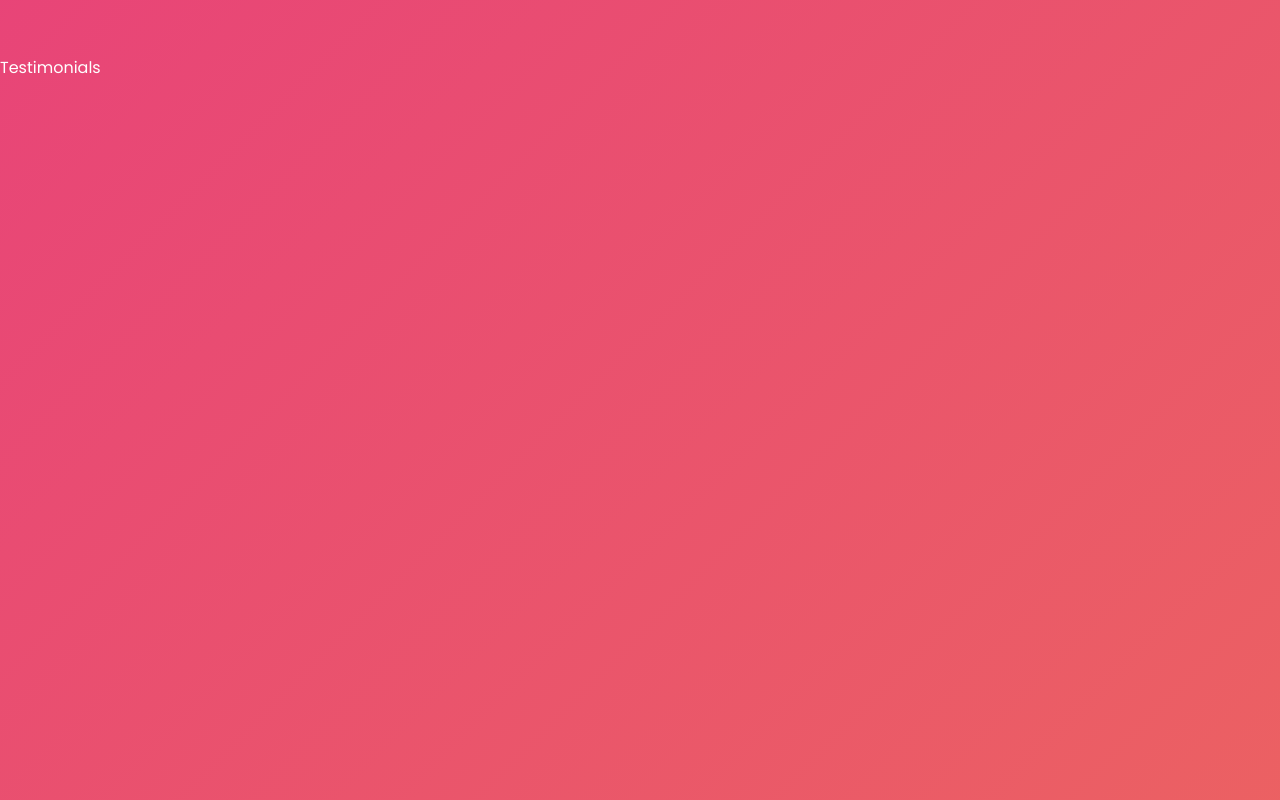
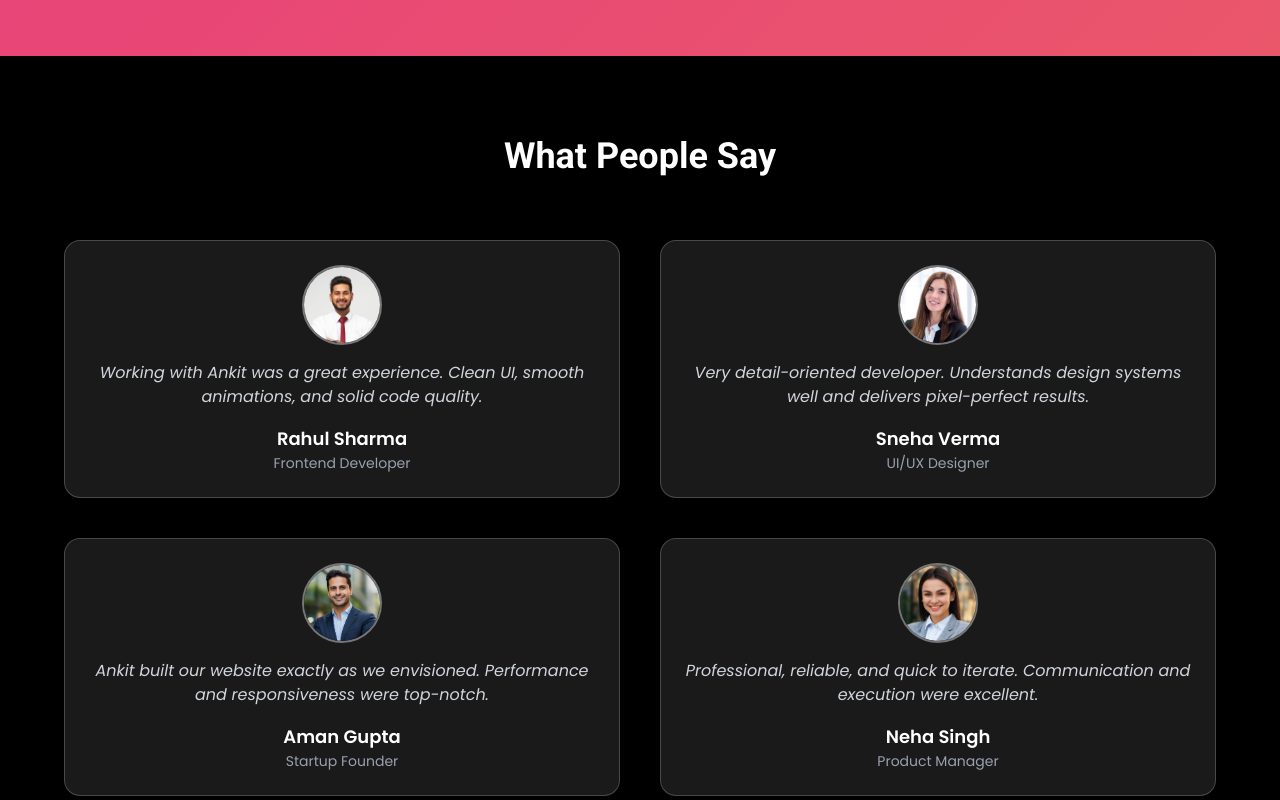
Before and after one commit to devankit07/My-Folio, a React (Vite) app: page / in a window 1280 px wide. Shown: the part 5000-5800 px from the top of the page. Built offline with nearby package versions, Linux system fonts and the light colour scheme.

Commit message:
testimonials done

```diff
--- a/src/sections/Testimonials.jsx
+++ b/src/sections/Testimonials.jsx
@@ -1,11 +1,80 @@
-import React from 'react'
+import m1 from "../assets/m1.png";
+import w1 from "../assets/w1.png";
+import m2 from "../assets/m2.png";
+import w2 from "../assets/w2.png";
+import { motion } from "framer-motion";
+
+const testimonials = [
+  {
+    name: "Rahul Sharma",
+    role: "Frontend Developer",
+    review:
+      "Working with Ankit was a great experience. Clean UI, smooth animations, and solid code quality.",
+    img: m1,
+  },
+  {
+    name: "Sneha Verma",
+    role: "UI/UX Designer",
+    review:
+      "Very detail-oriented developer. Understands design systems well and delivers pixel-perfect results.",
+    img: w1,
+  },
+  {
+    name: "Aman Gupta",
+    role: "Startup Founder",
+    review:
+      "Ankit built our website exactly as we envisioned. Performance and responsiveness were top-notch.",
+    img: m2,
+  },
+  {
+    name: "Neha Singh",
+    role: "Product Manager",
+    review:
+      "Professional, reliable, and quick to iterate. Communication and execution were excellent.",
+    img: w2,
+  },
+];
 
 const Testimonials = () => {
   return (
-    <div className='w-full h-screen'>
-      Testimonials
-    </div>
-  )
-}
+    <section
+      id="testimonials"
+      className="relative min-h-screen bg-black text-white flex flex-col items-center justify-between px-6 py-20"
+    >
+      <motion.h2
+        className="text-4xl font-bold mb-16"
+        initial={{ opacity: 0, y: -50 }}
+        whileInView={{ opacity: 1, y: 0 }}
+        transition={{ duration: 0.6 }}
+        viewport={{ once: true }}
+      >
+        What People Say
+      </motion.h2>
 
-export default Testimonials
+      <div className="grid grid-cols-1 sm:grid-cols-2 gap-10 max-w-6xl w-full">
+        {testimonials.map((t, i) => (
+          <motion.div
+            key={i}
+            initial={{ opacity: 0, y: -50 }}
+            whileInView={{ opacity: 1, y: 0 }}
+            transition={{ duration: 0.5, delay: i * 0.2 }}
+            viewport={{ once: true }}
+            className="bg-white/10 backdrop-blur-lg border border-white/20 rounded-2xl p-6 flex flex-col items-center text-center transition duration-500 hover:scale-105 hover:rotate-1"
+          >
+            <img
+              src={t.img}
+              alt={t.name}
+              className="w-20 h-20 rounded-full border-2 border-white/40 mb-4 object-cover"
+              loading="lazy"
+            />
+            <p className="text-gray-300 italic mb-4">{t.review}</p>
+            <h3 className="text-lg font-semibold">{t.name}</h3>
+            <p className="text-sm text-gray-400">{t.role}</p>
+          </motion.div>
+        ))}
+      </div>
+    </section>
+  );
+};
+
+export default Testimonials;
```
